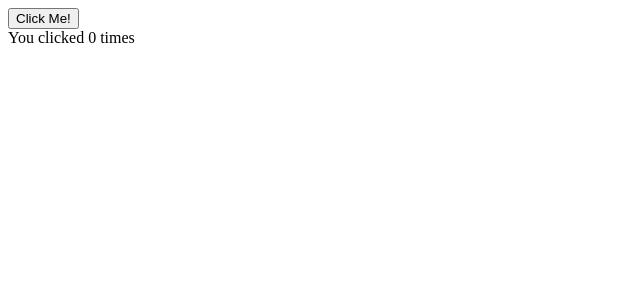
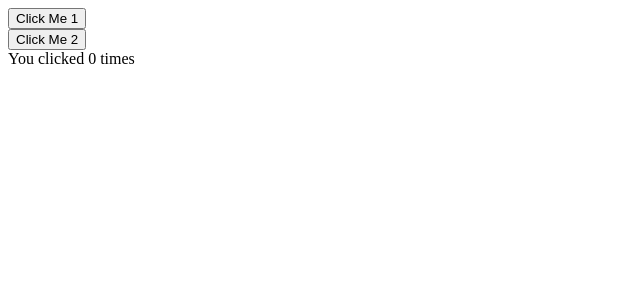
Before and after one commit to rebekahcallkacz/react-lifting-state, a React (Create React App) app: page / in a window 1280 px wide. Shown: the top 300 px of the page, without its empty margins (0-640 px from the left). Built offline with nearby package versions, Linux system fonts and the light colour scheme.

Commit message:
add a useEffect block and a custom hook

```diff
--- a/src/App.js
+++ b/src/App.js
@@ -1,18 +1,37 @@
-import { React, useState } from "react";
+import { React, useState, useEffect } from "react";
 
 import Counter from "./Counter";
 import CounterDisplay from "./CounterDisplay";
 
+// I create custom hooks when I want to be able to reuse them for multiple components
+// It isn't necessary here, but I'm including it for the sake of the demo
+const useCustomState = () => {
+  const [clickCount, setClickCount] = useState(0);
+
+  // This will only run when the variable clickCount changes
+  useEffect(() => {
+    console.log("the click count changed!");
+    console.log(clickCount);
+  }, [clickCount]);
+
+  return [clickCount, setClickCount];
+};
+
 function App() {
-  // when click count is changed, store that new value in local storage
-  // on initial render, set click count as value from local storage
-  // create custom hook that does both these things for us
+  const [clickCount, setClickCount] = useCustomState();
 
-  const [clickCount, setClickCount] = useState(0);
-  // console.log("clickCount:", clickCount);
   return (
     <div>
-      <Counter clickCount={clickCount} setClickCount={setClickCount} />
+      <Counter
+        clickCount={clickCount}
+        setClickCount={setClickCount}
+        label={"Click Me 1"}
+      />
+      <Counter
+        clickCount={clickCount}
+        setClickCount={setClickCount}
+        label={"Click Me 2"}
+      />
       <CounterDisplay clickCount={clickCount} />
     </div>
   );
--- a/src/Counter.js
+++ b/src/Counter.js
@@ -1,16 +1,16 @@
 import { React } from "react";
 
-function Counter({ clickCount, setClickCount }) {
+function Counter({ clickCount, setClickCount, label }) {
   const handleClick = () => {
     const newClickCount = clickCount + 1;
-    console.log("newClickCount:", newClickCount);
-    console.log("setting clickCount equal to newClickCount");
+    // console.log("newClickCount:", newClickCount);
+    // console.log("setting clickCount equal to newClickCount");
     setClickCount(newClickCount);
   };
 
   return (
     <div>
-      <button onClick={handleClick}>Click Me!</button>
+      <button onClick={handleClick}>{label ?? "Click Me!"}</button>
     </div>
   );
 }
```
